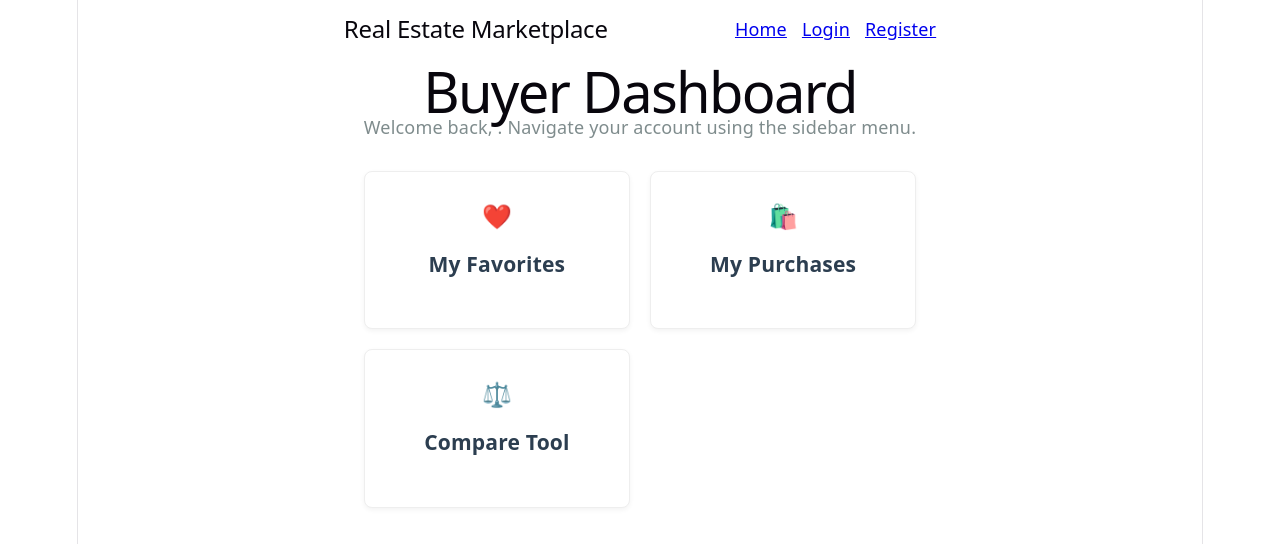
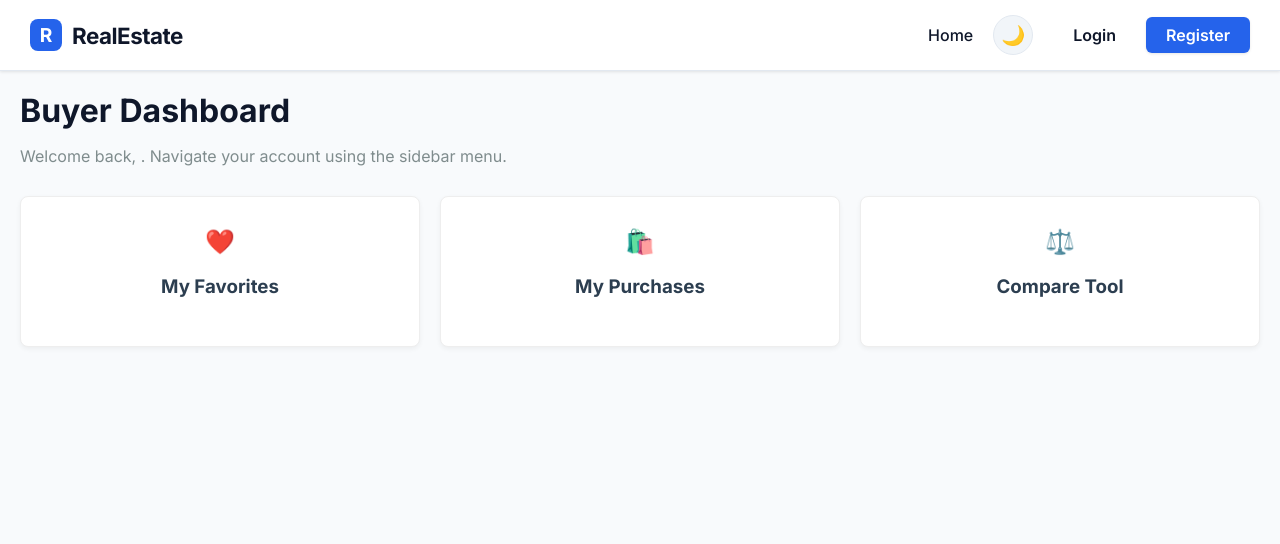
Before and after one commit to ChandikaWi/real-estate-platform, a React app in the folder frontend/: page /buyer/dashboard in a window 1280 px wide. Shown: the top 544 px of the page. Built offline with nearby package versions, Linux system fonts and the light colour scheme; the HTML template or start-up script is replaced by a standard one.

Commit message:
feat: Implement global theme system and redesign home page

```diff
--- a/frontend/src/App.jsx
+++ b/frontend/src/App.jsx
@@ -1,4 +1,8 @@
 import { BrowserRouter as Router, Routes, Route, Link, useNavigate } from 'react-router-dom';
+import { useContext } from 'react';
+import { ThemeProvider, ThemeContext } from './context/ThemeContext';
+
+// Import Pages
 import Home from './pages/Home';
 import Login from './pages/Login';
 import Register from './pages/Register';
@@ -17,6 +21,7 @@ import SidebarLayout from './components/SidebarLayout';
 
 const Navigation = () => {
   const navigate = useNavigate();
+  const { theme, toggleTheme } = useContext(ThemeContext);
   const userInfo = JSON.parse(localStorage.getItem('userInfo'));
 
   const handleLogout = () => {
@@ -25,37 +30,64 @@ const Navigation = () => {
   };
 
   return (
-    <nav style={{ display: 'flex', justifyContent: 'space-between', alignItems: 'center', padding: '15px 0' }}>
-      <Link to="/" style={{ textDecoration: 'none', color: '#2c3e50' }}>
-        <h2 style={{ margin: 0 }}>Real Estate Marketplace</h2>
+    <nav style={{
+      display: 'flex',
+      justifyContent: 'space-between',
+      alignItems: 'center',
+      padding: '15px 30px',
+      position: 'sticky',
+      top: 0,
+      zIndex: 1000,
+      backgroundColor: 'var(--bg-nav)',
+      backdropFilter: 'blur(10px)',
+      borderBottom: '1px solid var(--border-color)',
+      boxShadow: 'var(--shadow-sm)'
+    }}>
+      <Link to="/" style={{ textDecoration: 'none', color: 'var(--text-main)', display: 'flex', alignItems: 'center', gap: '10px' }}>
+        <div style={{ width: '32px', height: '32px', backgroundColor: 'var(--primary-color)', borderRadius: '8px', display: 'flex', alignItems: 'center', justifyContent: 'center', color: '#fff', fontWeight: 'bold', fontSize: '1.2rem' }}>
+          R
+        </div>
+        <h2 style={{ margin: 0, fontSize: '1.4rem', fontWeight: '700', letterSpacing: '-0.5px' }}>RealEstate</h2>
       </Link>
-      <div style={{ display: 'flex', gap: '15px', alignItems: 'center' }}>
-        <Link to="/">Home</Link>
+
+      <div style={{ display: 'flex', gap: '20px', alignItems: 'center' }}>
+        <Link to="/" style={{ textDecoration: 'none', color: 'var(--text-main)', fontWeight: '500' }}>Home</Link>
+
+        {/* Theme Toggle Button */}
+        <button
+          onClick={toggleTheme}
+          style={{ background: 'var(--bg-hover)', border: '1px solid var(--border-color)', color: 'var(--text-main)', width: '40px', height: '40px', borderRadius: '50%', cursor: 'pointer', display: 'flex', alignItems: 'center', justifyContent: 'center', fontSize: '1.2rem' }}
+          title="Toggle Theme"
+        >
+          {theme === 'light' ? '🌙' : '☀️'}
+        </button>
+
         {userInfo ? (
           <>
-            <Link to="/profile" style={{ display: 'flex', alignItems: 'center', gap: '10px', textDecoration: 'none', color: '#2c3e50', fontWeight: 'bold', margin: '0 15px' }}>
+            <Link to="/profile" style={{ display: 'flex', alignItems: 'center', gap: '10px', textDecoration: 'none', color: 'var(--text-main)', fontWeight: '600' }}>
               {userInfo.profilePhoto ? (
-                <img src={userInfo.profilePhoto} alt="Avatar" style={{ width: '35px', height: '35px', borderRadius: '50%', objectFit: 'cover' }} />
+                <img src={userInfo.profilePhoto} alt="Avatar" style={{ width: '36px', height: '36px', borderRadius: '50%', objectFit: 'cover', border: '2px solid var(--primary-color)' }} />
               ) : (
-                <div style={{ width: '35px', height: '35px', borderRadius: '50%', backgroundColor: '#3498db', color: 'white', display: 'flex', alignItems: 'center', justifyContent: 'center' }}>
+                <div style={{ width: '36px', height: '36px', borderRadius: '50%', backgroundColor: 'var(--primary-color)', color: 'white', display: 'flex', alignItems: 'center', justifyContent: 'center', fontWeight: 'bold' }}>
                   {userInfo.name.charAt(0).toUpperCase()}
                 </div>
               )}
-              {userInfo.name}
+              <span style={{ display: 'none', '@media (minWidth: 768px)': { display: 'inline' } }}>{userInfo.name.split(' ')[0]}</span>
             </Link>
 
-            {/* Unified Dashboard Link depending on Role */}
-            <Link to={userInfo.role === 'buyer' ? '/buyer/dashboard' : userInfo.role === 'seller' ? '/dashboard' : '/admin'} style={{ padding: '8px 15px', backgroundColor: '#ecf0f1', color: '#2c3e50', borderRadius: '4px', textDecoration: 'none', fontWeight: 'bold' }}>
+            <Link to={userInfo.role === 'buyer' ? '/buyer/dashboard' : userInfo.role === 'seller' ? '/dashboard' : '/admin'} style={{ padding: '8px 20px', backgroundColor: 'var(--primary-color)', color: '#fff', borderRadius: '6px', textDecoration: 'none', fontWeight: '600', boxShadow: 'var(--shadow-sm)' }}>
               Dashboard
             </Link>
 
-            <button onClick={handleLogout} style={{ cursor: 'pointer', padding: '8px 15px', backgroundColor: '#e74c3c', color: '#fff', border: 'none', borderRadius: '4px', fontWeight: 'bold' }}>Logout</button>
+            <button onClick={handleLogout} style={{ cursor: 'pointer', padding: '8px 20px', backgroundColor: 'transparent', color: 'var(--danger-color)', border: '1px solid var(--danger-color)', borderRadius: '6px', fontWeight: '600' }}>
+              Logout
+            </button>
           </>
         ) : (
-          <>
-            <Link to="/login">Login</Link>
-            <Link to="/register">Register</Link>
-          </>
+          <div style={{ display: 'flex', gap: '10px' }}>
+            <Link to="/login" style={{ padding: '8px 20px', color: 'var(--text-main)', textDecoration: 'none', fontWeight: '600' }}>Login</Link>
+            <Link to="/register" style={{ padding: '8px 20px', backgroundColor: 'var(--primary-color)', color: '#fff', borderRadius: '6px', textDecoration: 'none', fontWeight: '600', boxShadow: 'var(--shadow-sm)' }}>Register</Link>
+          </div>
         )}
       </div>
     </nav>
@@ -64,31 +96,23 @@ const Navigation = () => {
 
 function App() {
   return (
+    <ThemeProvider>
       <Router>
-      <div style={{ maxWidth: '1400px', margin: '0 auto', padding: '0 20px', fontFamily: 'system-ui' }}>
+        <div style={{ minHeight: '100vh', display: 'flex', flexDirection: 'column' }}>
           <Navigation />
-        <main>
+          <main style={{ flex: 1, display: 'flex', flexDirection: 'column' }}>
             <Routes>
-            {/* Public Routes (No Sidebar) */}
               <Route path="/" element={<Home />} />
               <Route path="/login" element={<Login />} />
               <Route path="/register" element={<Register />} />
               <Route path="/property/:id" element={<PropertyDetails />} />
-
-            {/* Dashboard & Profile Routes */}
               <Route path="/profile" element={<SidebarLayout><Profile /></SidebarLayout>} />
-
-            {/* Buyer Routes */}
               <Route path="/buyer/dashboard" element={<SidebarLayout><BuyerDashboard /></SidebarLayout>} />
               <Route path="/favorites" element={<SidebarLayout><Favorites /></SidebarLayout>} />
               <Route path="/purchases" element={<SidebarLayout><MyPurchases /></SidebarLayout>} />
               <Route path="/compare" element={<SidebarLayout><Compare /></SidebarLayout>} />
-
-            {/* Admin Routes */}
               <Route path="/admin/analytics" element={<SidebarLayout><AdminAnalytics /></SidebarLayout>} />
               <Route path="/admin/:tab?" element={<SidebarLayout><AdminDashboard /></SidebarLayout>} />
-
-            {/* Seller Routes */}
               <Route path="/analytics" element={<SidebarLayout><SellerAnalytics /></SidebarLayout>} />
               <Route path="/edit-property/:id" element={<SidebarLayout><EditProperty /></SidebarLayout>} />
               <Route path="/dashboard/:tab?" element={<SidebarLayout><Dashboard /></SidebarLayout>} />
@@ -96,6 +120,7 @@ function App() {
           </main>
         </div>
       </Router>
+    </ThemeProvider>
   );
 }
 
--- /dev/null
+++ b/frontend/src/context/ThemeContext.jsx
@@ -0,0 +1,22 @@
+import { createContext, useState, useEffect } from 'react';
+
+export const ThemeContext = createContext();
+
+export const ThemeProvider = ({ children }) => {
+  const [theme, setTheme] = useState(localStorage.getItem('app-theme') || 'light');
+
+  useEffect(() => {
+    document.documentElement.setAttribute('data-theme', theme);
+    localStorage.setItem('app-theme', theme);
+  }, [theme]);
+
+  const toggleTheme = () => {
+    setTheme((prevTheme) => (prevTheme === 'light' ? 'dark' : 'light'));
+  };
+
+  return (
+    <ThemeContext.Provider value={{ theme, toggleTheme }}>
+      {children}
+    </ThemeContext.Provider>
+  );
+};
--- a/frontend/src/index.css
+++ b/frontend/src/index.css
@@ -1,111 +1,83 @@
+@import url('https://fonts.googleapis.com/css2?family=Inter:wght@300;400;500;600;700&display=swap');
+
 :root {
-  --text: #6b6375;
-  --text-h: #08060d;
-  --bg: #fff;
-  --border: #e5e4e7;
-  --code-bg: #f4f3ec;
-  --accent: #aa3bff;
-  --accent-bg: rgba(170, 59, 255, 0.1);
-  --accent-border: rgba(170, 59, 255, 0.5);
-  --social-bg: rgba(244, 243, 236, 0.5);
-  --shadow:
-    rgba(0, 0, 0, 0.1) 0 10px 15px -3px, rgba(0, 0, 0, 0.05) 0 4px 6px -2px;
+  /* LIGHT THEME VARIABLES */
+  --bg-main: #f8fafc;
+  --bg-card: #ffffff;
+  --bg-nav: rgba(255, 255, 255, 0.9);
+  --bg-hover: #f1f5f9;
 
-  --sans: system-ui, 'Segoe UI', Roboto, sans-serif;
-  --heading: system-ui, 'Segoe UI', Roboto, sans-serif;
-  --mono: ui-monospace, Consolas, monospace;
+  --text-main: #0f172a;
+  --text-muted: #64748b;
 
-  font: 18px/145% var(--sans);
-  letter-spacing: 0.18px;
-  color-scheme: light dark;
-  color: var(--text);
-  background: var(--bg);
-  font-synthesis: none;
-  text-rendering: optimizeLegibility;
-  -webkit-font-smoothing: antialiased;
-  -moz-osx-font-smoothing: grayscale;
+  --border-color: #e2e8f0;
 
-  @media (max-width: 1024px) {
-    font-size: 16px;
-  }
+  --primary-color: #2563eb;
+  --primary-hover: #1d4ed8;
+  --accent-color: #10b981;
+  --danger-color: #ef4444;
+
+  --shadow-sm: 0 1px 3px rgba(0,0,0,0.1);
+  --shadow-md: 0 4px 6px -1px rgba(0,0,0,0.1), 0 2px 4px -1px rgba(0,0,0,0.06);
+  --shadow-lg: 0 10px 15px -3px rgba(0,0,0,0.1), 0 4px 6px -2px rgba(0,0,0,0.05);
 }
 
-@media (prefers-color-scheme: dark) {
-  :root {
-    --text: #9ca3af;
-    --text-h: #f3f4f6;
-    --bg: #16171d;
-    --border: #2e303a;
-    --code-bg: #1f2028;
-    --accent: #c084fc;
-    --accent-bg: rgba(192, 132, 252, 0.15);
-    --accent-border: rgba(192, 132, 252, 0.5);
-    --social-bg: rgba(47, 48, 58, 0.5);
-    --shadow:
-      rgba(0, 0, 0, 0.4) 0 10px 15px -3px, rgba(0, 0, 0, 0.25) 0 4px 6px -2px;
-  }
+[data-theme='dark'] {
+  /* DARK THEME VARIABLES */
+  --bg-main: #0f172a;
+  --bg-card: #1e293b;
+  --bg-nav: rgba(15, 23, 42, 0.9);
+  --bg-hover: #334155;
 
-  #social .button-icon {
-    filter: invert(1) brightness(2);
-  }
+  --text-main: #f8fafc;
+  --text-muted: #94a3b8;
+
+  --border-color: #334155;
+
+  --primary-color: #3b82f6;
+  --primary-hover: #60a5fa;
+  --accent-color: #10b981;
+  --danger-color: #f87171;
+
+  --shadow-sm: 0 1px 3px rgba(0,0,0,0.5);
+  --shadow-md: 0 4px 6px -1px rgba(0,0,0,0.4);
+  --shadow-lg: 0 10px 15px -3px rgba(0,0,0,0.5);
 }
 
 body {
   margin: 0;
+  font-family: 'Inter', -apple-system, BlinkMacSystemFont, 'Segoe UI', Roboto, Helvetica, Arial, sans-serif;
+  background-color: var(--bg-main);
+  color: var(--text-main);
+  transition: background-color 0.3s ease, color 0.3s ease;
+  -webkit-font-smoothing: antialiased;
 }
 
-#root {
-  width: 1126px;
-  max-width: 100%;
-  margin: 0 auto;
-  text-align: center;
-  border-inline: 1px solid var(--border);
-  min-height: 100svh;
-  display: flex;
-  flex-direction: column;
-  box-sizing: border-box;
+/* Base resets */
+input, select, textarea {
+  font-family: 'Inter', sans-serif;
+  background-color: var(--bg-card);
+  color: var(--text-main);
+  border: 1px solid var(--border-color);
+  transition: all 0.2s;
 }
 
-h1,
-h2 {
-  font-family: var(--heading);
-  font-weight: 500;
-  color: var(--text-h);
+input:focus, select:focus, textarea:focus {
+  outline: none;
+  border-color: var(--primary-color);
+  box-shadow: 0 0 0 3px rgba(37, 99, 235, 0.2);
 }
 
-h1 {
-  font-size: 56px;
-  letter-spacing: -1.68px;
-  margin: 32px 0;
-  @media (max-width: 1024px) {
-    font-size: 36px;
-    margin: 20px 0;
-  }
-}
-h2 {
-  font-size: 24px;
-  line-height: 118%;
-  letter-spacing: -0.24px;
-  margin: 0 0 8px;
-  @media (max-width: 1024px) {
-    font-size: 20px;
-  }
-}
-p {
-  margin: 0;
+button {
+  font-family: 'Inter', sans-serif;
+  transition: all 0.2s ease;
 }
 
-code,
-.counter {
-  font-family: var(--mono);
-  display: inline-flex;
-  border-radius: 4px;
-  color: var(--text-h);
+button:hover:not(:disabled) {
+  transform: translateY(-1px);
+  box-shadow: var(--shadow-md);
 }
 
-code {
-  font-size: 15px;
-  line-height: 135%;
-  padding: 4px 8px;
-  background: var(--code-bg);
+button:active:not(:disabled) {
+  transform: translateY(0);
 }
```
Also changed, not shown: frontend/src/pages/Home.jsx (+117 -111 lines). Lines whose indentation alone changed are shown as unchanged.
